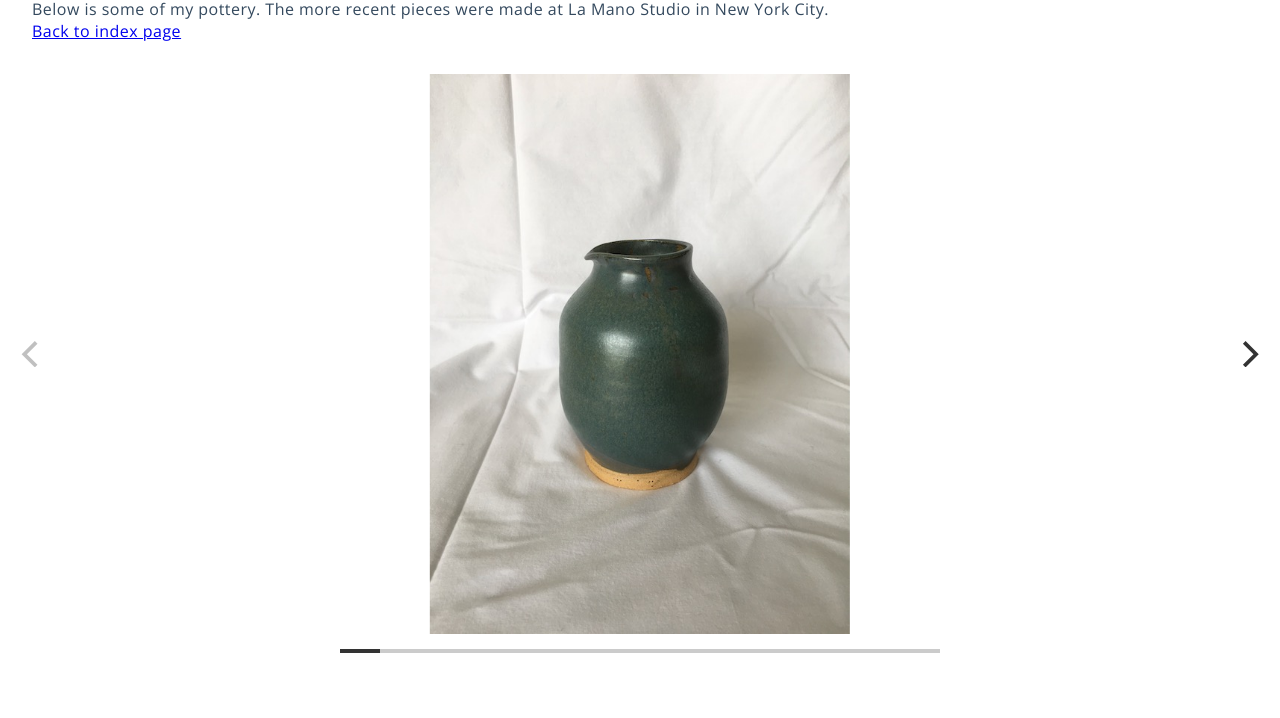
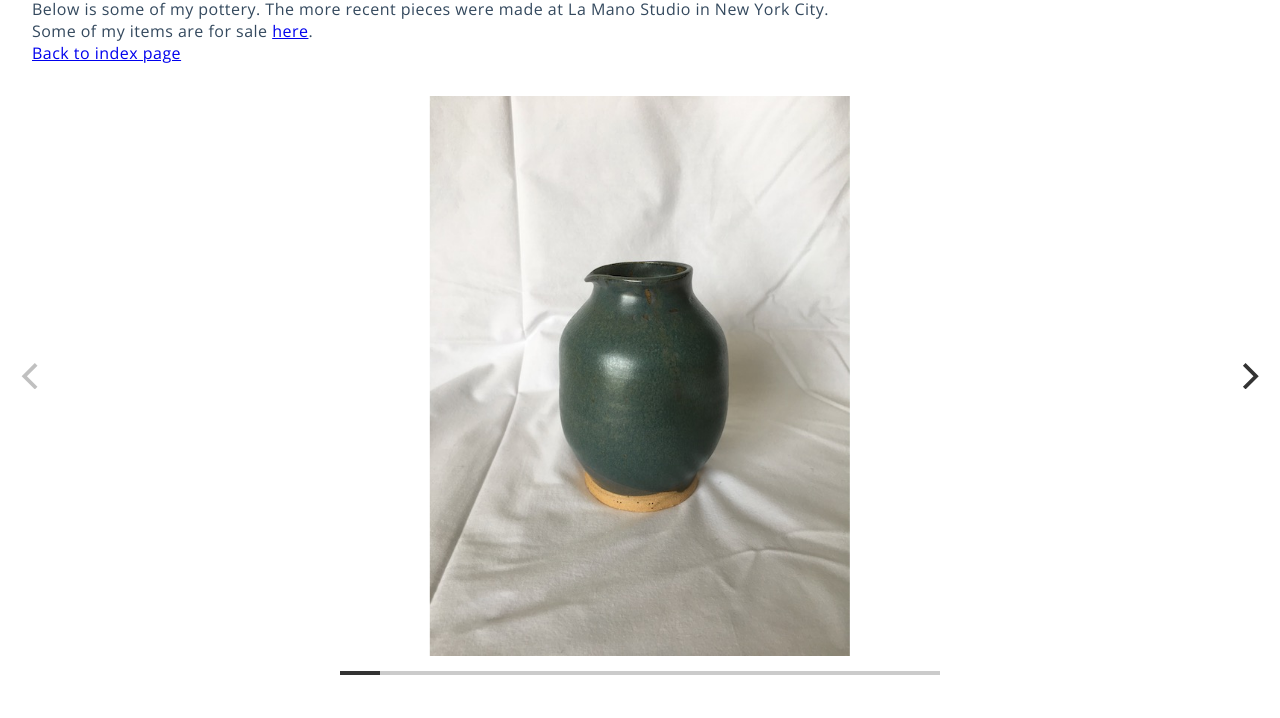
Before and after one commit to ckeisato/cksdotcom, a website: page assets/pages/artwork.html in a window 1280 px wide. Shown: the part 82-800 px from the top of the page. Drawn offline with nearby package versions, Linux system fonts and the light colour scheme; files that its build step writes are made by us from their sources; files whose address does not match are found by name.

Commit message:
Add etsy shop link

```diff
--- a/assets/pages/artwork.html
+++ b/assets/pages/artwork.html
@@ -10,12 +10,12 @@
   <link rel="stylesheet" href="./css/app.css">
 </head>
 <body id="body">
-  <div class="loader"></div>
   <div class="art-page-container">
     <div class="art-page-info">
       <h1>Pottery</h1>
       <p>Below is some of my pottery.  The more recent pieces were made at La Mano Studio in New York City.</p>
-      <p><a href="../index.html">Back to index page</a></p>
+      <p>Some of my items are for sale <a href="https://www.etsy.com/shop/KeiSato">here</a>.</p>
+      <p><a href="http://www.clairekeisato.com/index.html">Back to index page</a></p>
     </div>
     <div class="art-page-carousel">
       <div id="image-carousel" class="image-carousel"></div>
```
